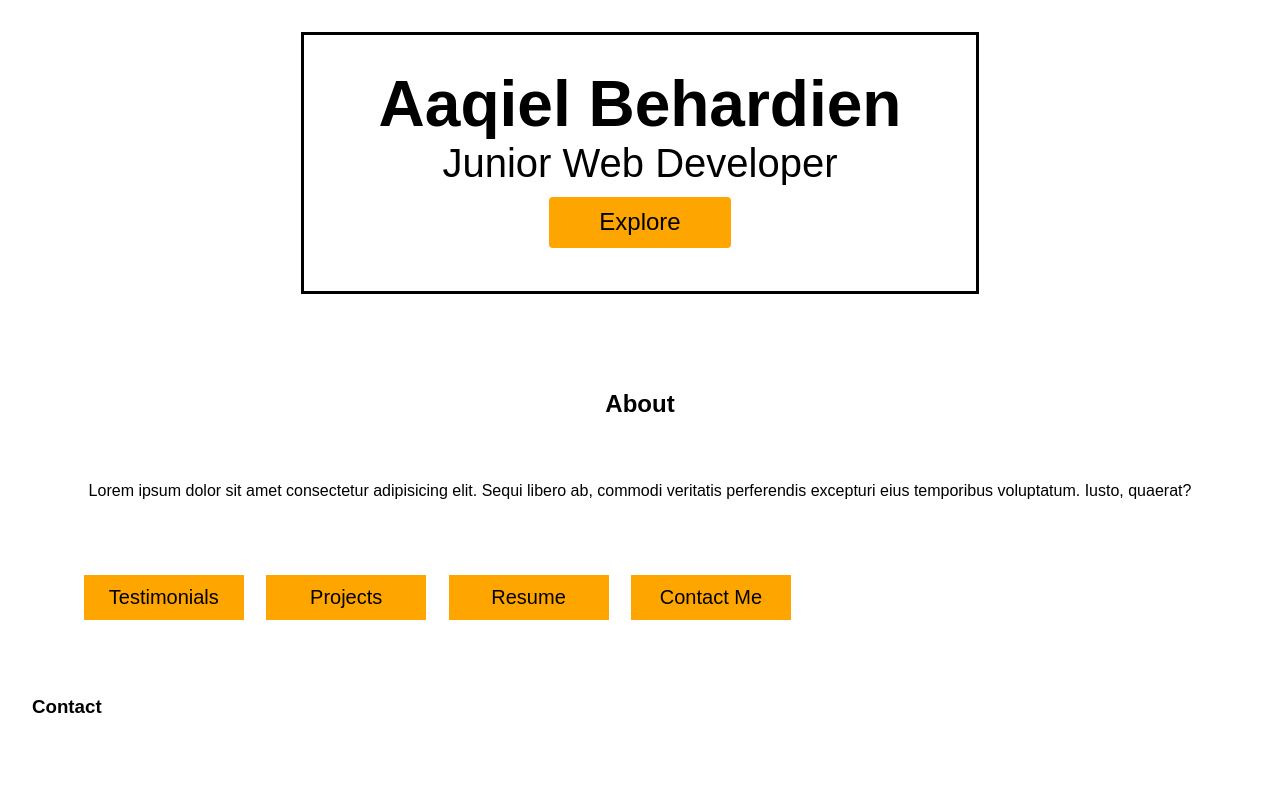
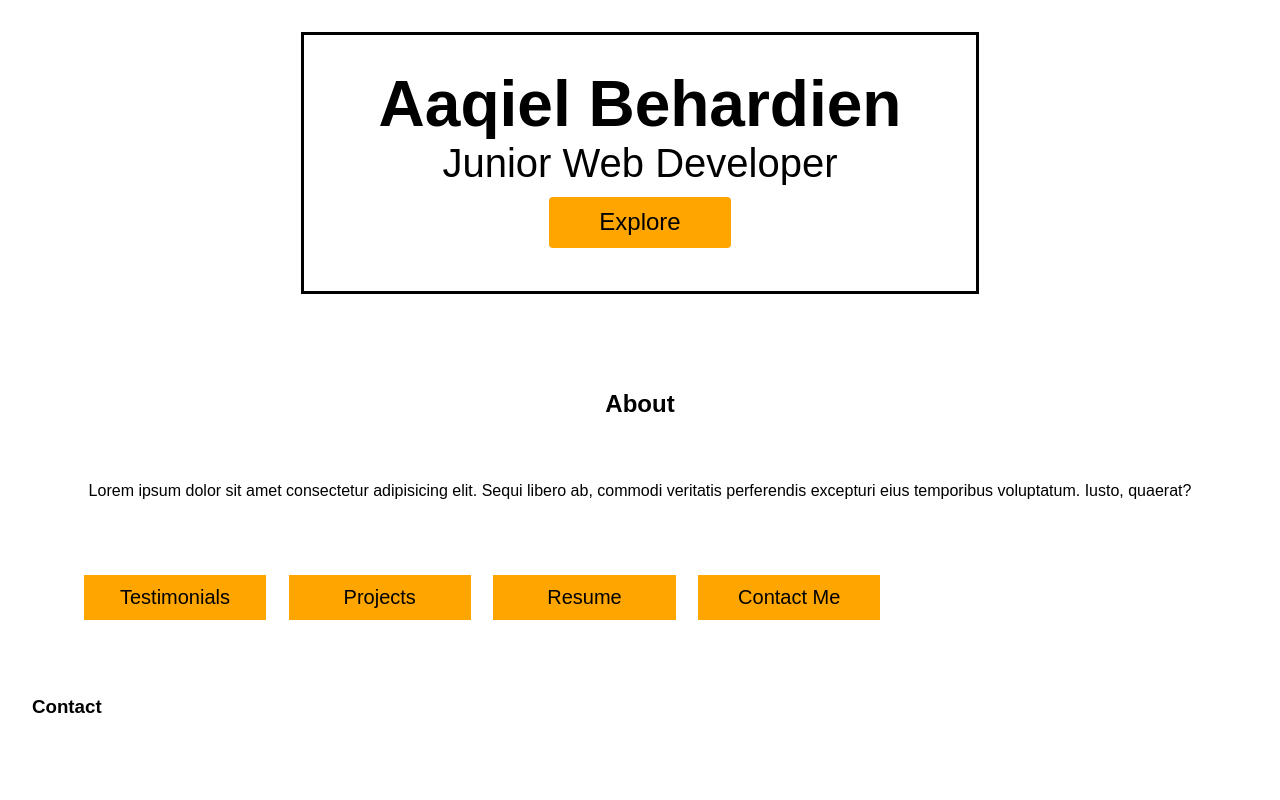
Before and after one commit to xjr007/website-portfolio, a React (Create React App) app: page / in a window 1280 px wide. Shown: the top 800 px of the page. Built offline with nearby package versions, Linux system fonts and the light colour scheme.

Commit message:
contact component empty

```diff
--- a/package.json
+++ b/package.json
@@ -6,9 +6,11 @@
     "@testing-library/jest-dom": "^4.2.4",
     "@testing-library/react": "^9.5.0",
     "@testing-library/user-event": "^7.2.1",
+    "antd": "^4.4.2",
     "gsap": "^3.4.0",
     "react": "^16.13.1",
     "react-dom": "^16.13.1",
+    "react-router-dom": "^5.2.0",
     "react-scripts": "3.4.1"
   },
   "scripts": {
--- a/src/App.js
+++ b/src/App.js
@@ -1,10 +1,17 @@
-import React from 'react';
+import React, { Fragment } from 'react';
+import { MemoryRouter as Router, Route, Switch } from 'react-router-dom';
 import Home from './components/home/Home';
+import Contact from './components/contact/Contact';
 function App() {
 	return (
-		<>
-			<Home />
-		</>
+		<Fragment>
+			<Router>
+				<Switch>
+					<Route exact path='/' component={Home} />
+					<Route exact path='/contact-me' component={Contact} />
+				</Switch>
+			</Router>
+		</Fragment>
 	);
 }
 
--- /dev/null
+++ b/src/components/contact/Contact.js
@@ -0,0 +1,13 @@
+import React from 'react';
+
+const Contact = () => {
+	return (
+		<div>
+			<header>Navbar</header>
+			<main>Form</main>
+			<footer>Contact</footer>
+		</div>
+	);
+};
+
+export default Contact;
--- a/src/components/home/Home.css
+++ b/src/components/home/Home.css
@@ -136,7 +136,7 @@ main {
 	margin-top: 2rem;
 }
 
-.about .navigation .navigation-link > button {
+.about .navigation .navigation-link .button {
 	display: flex;
 	padding: 0.7rem;
 	margin: 0.7rem;
--- a/src/components/home/Home.js
+++ b/src/components/home/Home.js
@@ -1,4 +1,5 @@
 import React from 'react';
+import { Link } from 'react-router-dom';
 import './Home.css';
 import instagramSvg from '../../assets/svg/instagramIcon.svg';
 import githubSvg from '../../assets/svg/githubIcon.svg';
@@ -27,24 +28,24 @@ const Home = props => {
 					</div>
 					<div className='navigation'>
 						<div className='navigation-link'>
-							<button className='button'>
+							<Link to='/testimonials' className='button'>
 								<span>Testimonials</span>
-							</button>
+							</Link>
 						</div>
 						<div className='navigation-link'>
-							<button className='button'>
+							<Link to='/projects' className='button'>
 								<span>Projects</span>
-							</button>
+							</Link>
 						</div>
 						<div className='navigation-link'>
-							<button className='button'>
+							<Link to='/resume' className='button'>
 								<span>Resume</span>
-							</button>
+							</Link>
 						</div>
 						<div className='navigation-link'>
-							<button className='button'>
+							<Link to='/contact-me' className='button'>
 								<span>Contact Me</span>
-							</button>
+							</Link>
 						</div>
 					</div>
 				</div>
```
Also changed, not shown: src/components/contact/Contact.css (added), 1 other file (tests, documents, lock files or other folders).
